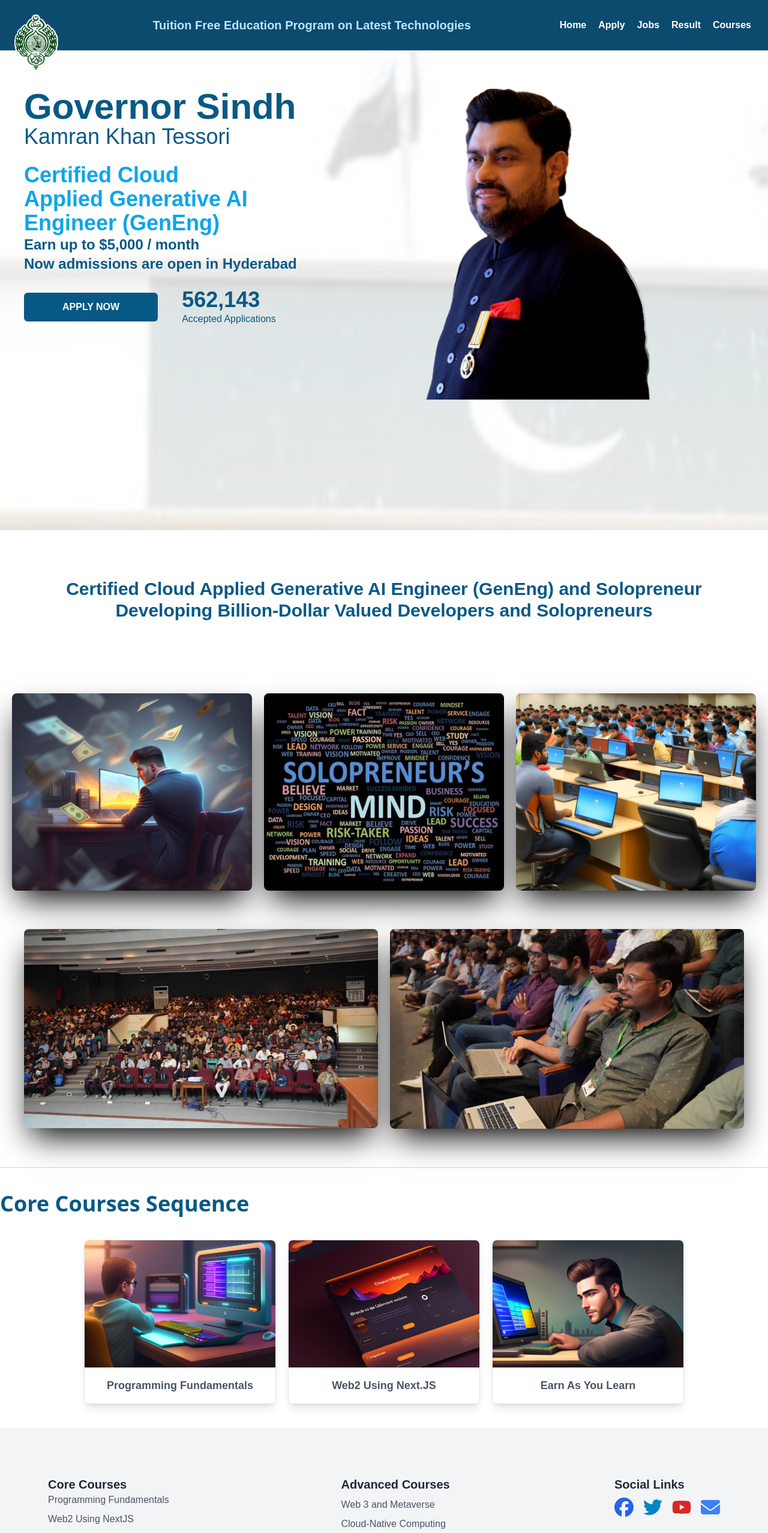
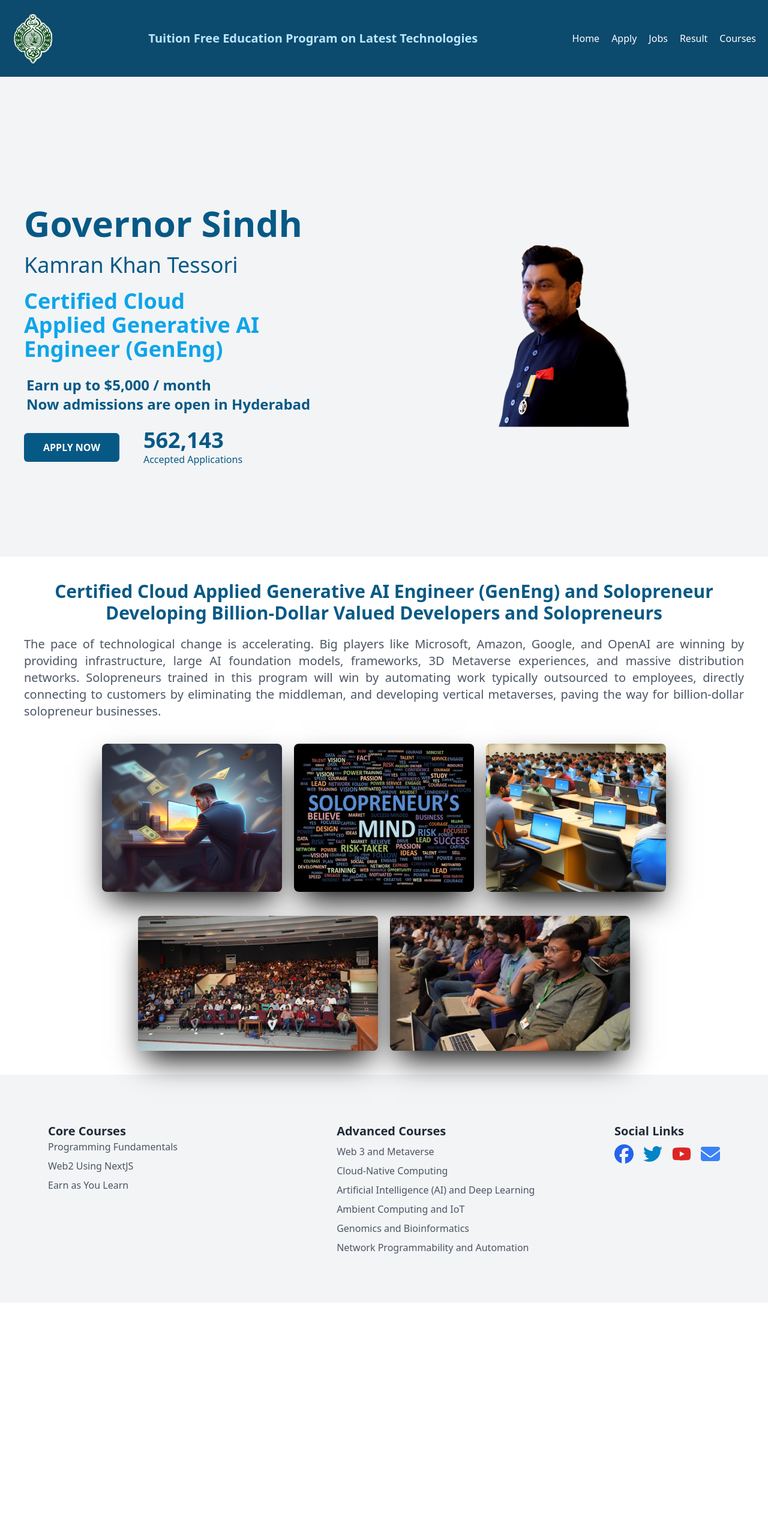
Before and after one commit to rubab1991/governor-website-with-next.js, a Next.js app: page /hero in a window 1280 px wide. Shown: the top 2556 px of the page at 60% size. After the commit the page ends 2172 px from the top, so only its background shows below. Built offline with nearby package versions, Linux system fonts and the light colour scheme.

Commit message:
4th commit

```diff
--- a/package.json
+++ b/package.json
@@ -21,10 +21,11 @@
     "@types/node": "^20",
     "@types/react": "^18",
     "@types/react-dom": "^18",
+    "autoprefixer": "^10.4.20",
     "eslint": "^8",
     "eslint-config-next": "14.2.15",
-    "postcss": "^8",
-    "tailwindcss": "^3.4.1",
+    "postcss": "^8.4.47",
+    "tailwindcss": "^3.4.14",
     "typescript": "^5"
   }
 }
--- /dev/null
+++ b/postcss.config.js
@@ -0,0 +1,6 @@
+module.exports = {
+  plugins: {
+    tailwindcss: {},
+    autoprefixer: {},
+  },
+}
--- a/src/app/footer/page.tsx
+++ b/src/app/footer/page.tsx
@@ -6,7 +6,7 @@ import { faEnvelope } from '@fortawesome/free-solid-svg-icons'; // Import the em
 
 export default function Footer() {
   return (
-    <footer className="bg-gray-100 p-20 flex flex-row justify-between">
+    <footer className="bg-gray-100 p-20 flex-col md:flex md:flex-row md:justify-between">
       <div>
         <p className="text-xl text-gray-800 font-bold">Core Courses</p>
         <ul className="space-y-2">
@@ -92,7 +92,7 @@ export default function Footer() {
         {/* Social Media Icons */}
         <div>
           <p className="text-xl font-bold text-gray-800 hover:text-gray-950">Social Links</p>
-          <ul className="flex justify-center flex-row pt-2 space-x-4">
+          <ul className="flex md:justify-center flex-row pt-2 space-x-4">
             <li>
               <Link href="https://www.facebook.com/TeamKTessori/" target="_blank" rel="noopener noreferrer">
                 <FontAwesomeIcon icon={faFacebook} className="text-blue-600 hover:text-blue-900 w-8 h-8" />
--- a/src/app/globals.css
+++ b/src/app/globals.css
@@ -1,27 +1,3 @@
 @tailwind base;
 @tailwind components;
 @tailwind utilities;
-
-:root {
-  --background: #ffffff;
-  --foreground: #171717;
-}
-
-@media (prefers-color-scheme: dark) {
-  :root {
-    --background: #0a0a0a;
-    --foreground: #ededed;
-  }
-}
-
-body {
-  color: var(--foreground);
-  background: var(--background);
-  font-family: Arial, Helvetica, sans-serif;
-}
-
-@layer utilities {
-  .text-balance {
-    text-wrap: balance;
-  }
-}
--- a/src/app/hero/page.tsx
+++ b/src/app/hero/page.tsx
@@ -1,7 +1,7 @@
-"use client"
-import Link from 'next/link'
-import React, { useEffect, useState } from 'react'
-import Image from 'next/image'
+"use client";
+import Link from "next/link";
+import React, { useEffect, useState } from "react";
+import Image from "next/image";
 
 export default function Hero() {
   const [currentIndex, setCurrentIndex] = useState(0);
@@ -19,7 +19,7 @@ export default function Hero() {
   // Change images every 3 seconds (3000ms)
   useEffect(() => {
     const interval = setInterval(() => {
-            setCurrentIndex((prevIndex: number) =>
+      setCurrentIndex((prevIndex) =>
         prevIndex === slideShowImages.length - 1 ? 0 : prevIndex + 1
       );
     }, 3000);
@@ -31,10 +31,12 @@ export default function Hero() {
   const secondIndex = (currentIndex + 1) % slideShowImages.length;
 
   return (
-        <div className="flex flex-col flex-grow min-h-screen justify-between">
-            <main className="relative flex-grow">
+    <div className="sm:flex flex-col flex-grow min-h-screen bg-gray-100 w-full sm:justify-between">
+      <main className="w-full relative flex-grow">
+        {/* Background wrapper for the main content */}
+        <div className="main-content-bg relative">
           {/* Background image */}
-                <div className="absolute inset-0 z-0 ">
+          <div className="absolute inset-0 z-0">
             <Image
               src="/images/bg_house.jpg"
               fill
@@ -45,165 +47,101 @@ export default function Hero() {
           </div>
 
           {/* Content */}
-                <div className="relative z-10 flex h-screen pt-16 px-10">
+          <div className="relative flex flex-col sm:flex-row z-10 bg-gray-100 whitespace-normal min-h-screen pt-16 px-5 sm:px-10">
             {/* Left side text */}
-                    <div className="w-1/2">
-                        <p className="font-extrabold text-sky-800 text-6xl">Governor Sindh</p>
-                        <p className="text-sky-800 text-4xl">Kamran Khan Tessori</p>
-                        <br />
-                        <p className="text-sky-500 font-extrabold text-4xl">
-                            Certified Cloud
-                            <br />
-                            Applied Generative AI
-                            <br />
-                            Engineer (GenEng)
+            <div className="w-full sm:w-1/2 flex flex-col justify-center text-center sm:text-left space-y-5">
+              <h1 className="font-extrabold text-sky-800 text-2xl md:text-6xl">
+                Governor Sindh
+              </h1>
+              <p className="text-sky-800 text-2xl md:text-4xl">
+                Kamran Khan Tessori
               </p>
-                        <p className="text-sky-800 font-extrabold text-2xl">
-                            Earn up to $5,000 / month
-                            <br />
+              <p className="text-sky-500 font-extrabold text-2xl md:text-4xl">
+                Certified Cloud <br /> Applied Generative AI <br /> Engineer (GenEng)
+              </p>
+              <p className="text-sky-800 font-extrabold p-1 sm:text-2xl">
+                Earn up to $5,000 / month <br />
                 Now admissions are open in Hyderabad
               </p>
-                        <br />
-                        <div className="flex items-center space-x-10">
-                            <button className="bg-sky-800 text-white font-extrabold px-16 py-3 rounded-md">
+              <div className="flex flex-col md:flex-row items-center md:space-x-10 space-y-5 md:space-y-0">
+                <button className="bg-sky-800 text-white font-extrabold px-8 py-3 rounded-md hover:bg-sky-700 transition-all">
                   APPLY NOW
                 </button>
-
                 <div>
-                                <span className="text-4xl font-extrabold text-sky-800">562,143</span>
+                  <span className="sm:text-4xl text-2xl font-extrabold text-sky-800">
+                    562,143
+                  </span>
                   <p className="text-sky-800">Accepted Applications</p>
                 </div>
               </div>
             </div>
 
             {/* Right side image */}
-                    <div className="w-2/3 flex justify-end items-start right-0">
+            <div className="w-full sm:w-1/2 flex justify-center items-center mt-10 sm:mt-0">
               <Image
                 src="/images/governor.png"
-                            width={800}
-                            height={800}
+                width={400}
+                height={400}
                 alt="governor"
-                            className="rounded-lg"
+                className="rounded-lg max-w-full h-auto"
               />
             </div>
           </div>
+        </div>
 
-                <div className="relative inset-0 z-0  bg-white">
-                    <p className="text-3xl text-center font-extrabold text-sky-800 pt-20">
+        {/* Additional Content */}
+        <div className="bg-white py-10 px-5 sm:px-10">
+          <p className="text-xl sm:text-3xl text-center font-extrabold text-sky-800">
             Certified Cloud Applied Generative AI Engineer (GenEng) and Solopreneur
-                        <br /> Developing Billion-Dollar Valued Developers and Solopreneurs
+            <br />
+            Developing Billion-Dollar Valued Developers and Solopreneurs
+          </p>
+          <p className="text-sm sm:text-xl text-gray-600 text-justify mt-5">
+            The pace of technological change is accelerating. Big players like
+            Microsoft, Amazon, Google, and OpenAI are winning by providing
+            infrastructure, large AI foundation models, frameworks, 3D Metaverse
+            experiences, and massive distribution networks. Solopreneurs trained in
+            this program will win by automating work typically outsourced to
+            employees, directly connecting to customers by eliminating the
+            middleman, and developing vertical metaverses, paving the way for
+            billion-dollar solopreneur businesses.
           </p>
 
-                    <p className="text-balance p-20 pt-10 text-xl">
-                        {/* Content here */}
-                    </p>
-                </div>
-<div className="relative inset-0 z-0  bg-white">
-                {/* 3 images horizontally */}
-                <div className="flex justify-center space-x-5">
+          {/* Three Images in a Row */}
+          <div className="flex flex-wrap flex-grow justify-center gap-5 pt-10">
+            {["/images/image1.png", "/images/image2.png", "/images/image3.png"].map(
+              (src, index) => (
                 <Image
-                        src="/images/image1.png"
-                        alt="image2"
-                        width={400}
-                        height={400}
+                  key={index}
+                  src={src}
+                  alt={`image${index + 1}`}
+                  width={300}
+                  height={300}
                   className="rounded-lg shadow-2xl shadow-black"
                 />
-                    <Image
-                        src="/images/image2.png"
-                        alt="image1"
-                        width={400}
-                        height={400}
-                        className="rounded-lg shadow-2xl shadow-black"
-                    />
-                    <Image
-                        src="/images/image3.png"
-                        alt="image3"
-                        width={400}
-                        height={400}
-                        className="rounded-lg shadow-2xl shadow-black"
-                    />
+              )
+            )}
           </div>
 
-                <br />
-
-                {/* Slideshow of pictures showing two images at a time */}
-                <div className="pt-10 flex justify-center space-x-5 p-10">
-                    <div className="w-1/2">
+          {/* Slideshow */}
+          <div className="pt-10 flex flex-col flex-wrap md:flex-row justify-center items-center gap-5">
             <Image
               src={slideShowImages[currentIndex]}
               alt={`slideshow-${currentIndex}`}
-                            width={600}
-                            height={600}
+              width={400}
+              height={400}
               className="rounded-lg shadow-2xl shadow-black object-cover"
             />
-                    </div>
-
-                    <div className="w-1/2">
             <Image
               src={slideShowImages[secondIndex]}
               alt={`slideshow-${secondIndex}`}
-                            width={600}
-                            height={600}
+              width={400}
+              height={400}
               className="rounded-lg shadow-2xl shadow-black object-cover"
             />
           </div>
         </div>
-
-                <br className="pt-5" />
-                {/* Divider Line */}
-                <div>
-                    <hr className="border-gray-300" />
-                    <p className="text-sky-800 text-4xl font-sans font-extrabold pt-10">Core Courses Sequence</p>
-                </div>
-
-                <div className="flex justify-center space-x-5 p-10 text-gray-600">
-                    <Link href="/programming" className="block max-w-xs border rounded-lg shadow-lg overflow-hidden">
-                        <div className="relative">
-                            <Image
-                                src="/images/programming_fundamentals.jpg"
-                                alt="Programming Fundamentals"
-                                width={300}
-                                height={300}
-                                className="w-full h-auto"
-                            />
-                        </div>
-                        <div className="p-4">
-                            <h2 className="text-lg font-bold text-center">Programming Fundamentals</h2>
-                        </div>
-                    </Link>
-
-                    <Link href="/web3" className="block max-w-xs border rounded-lg shadow-lg overflow-hidden">
-                        <div className="relative">
-                            <Image
-                                src="/images/nextjs1.jpg"
-                                alt="Web3"
-                                width={300}
-                                height={300}
-                                className="w-full h-auto"
-                            />
-                        </div>
-                        <div className="p-4">
-                            <h2 className="text-lg font-bold text-center">Web2 Using Next.JS</h2>
-                        </div>
-                    </Link>
-
-                    <Link href="/earnaslearn" className="block max-w-xs border rounded-lg shadow-lg overflow-hidden">
-                        <div className="relative">
-                            <Image
-                                src="/images/earn_as_your_learn.jpg"
-                                alt="Earn As You Learn"
-                                width={300}
-                                height={300}
-                                className="w-full h-auto"
-                            />
-                        </div>
-                        <div className="p-4">
-                            <h2 className="text-lg font-bold text-center">Earn As You Learn</h2>
-                        </div>
-                    </Link>
-                </div>
-                </div>
       </main>
     </div>
-    )
+  );
 }
--- a/src/app/nav/page.tsx
+++ b/src/app/nav/page.tsx
@@ -1,41 +1,114 @@
+"use client";
+
+import { useState } from "react";
 import Image from "next/image";
-import Link from "next/link";
+import { useRouter } from "next/navigation";
 
 export default function Header() {
+    const [isMenuOpen, setIsMenuOpen] = useState(false);
+    const router = useRouter();
+
+    const toggleMenu = () => {
+        setIsMenuOpen(!isMenuOpen);
+    };
+
+    const closeMenu = (href: string) => {
+        setIsMenuOpen(false);
+        router.push(href); // Navigate to the desired page
+    };
+
     return (
-        <nav className="bg-sky-900 p-7 relative flex items-center justify-between">
+        <nav className="w-full flex flex-col sm:flex-row bg-sky-900 p-5 relative sm:items-center sm:justify-between z-50">
             {/* Logo */}
-            <div className="absolute left-5 top-5">
+            <div
+                className={`absolute sm:static left-5 sm:left-0 top-5 sm:top-0 transition-opacity duration-300 ${
+                    isMenuOpen ? "opacity-0" : "opacity-100"
+                }`}
+            >
                 <Image
                     src="/images/logo.png"
-                    width={80}
-                    height={80}
+                    width={70}
+                    height={70}
                     alt="Tuition Free Education Program Logo"
                 />
             </div>
 
+            {/* Description */}
+            <p className="text-sky-200 lg:text-xl px-5 md:px-32 sm:px-5 font-bold text-center sm:text-left">
+                <span className="block md:hidden">Tuition Free Program</span>
+                <span className="hidden md:block">
+                    Tuition Free Education Program on Latest Technologies
+                </span>
+            </p>
+
+            {/* Toggle Button */}
+            <button
+                onClick={toggleMenu}
+                className="absolute right-5 top-5 sm:hidden flex flex-col items-center justify-center w-10 h-10"
+            >
+                <span
+                    className={`block w-8 h-1 bg-white transition-transform duration-300 ${
+                        isMenuOpen ? "rotate-45 translate-y-2" : ""
+                    }`}
+                ></span>
+                <span
+                    className={`block w-8 h-1 bg-white my-1 transition-opacity duration-300 ${
+                        isMenuOpen ? "opacity-0" : "opacity-100"
+                    }`}
+                ></span>
+                <span
+                    className={`block w-8 h-1 bg-white transition-transform duration-300 ${
+                        isMenuOpen ? "-rotate-45 -translate-y-2" : ""
+                    }`}
+                ></span>
+            </button>
+
             {/* Navigation Bar */}
-            <ul className="flex justify-end items-center space-x-5 w-full text-white font-bold">
-                {/* Description */}
-                <li className="text-sky-200 text-xl px-5 md:px-32 w-full md:w-auto text-center">
-                    Tuition Free Education Program on Latest Technologies
-                </li>
-
+            <ul
+                className={`sm:flex sm:flex-row sm:justify-end w-full sm:w-auto sm:items-center space-y-5 sm:space-y-0 sm:space-x-5 text-white bg-sky-900 sm:bg-transparent absolute sm:static top-16 left-0 right-0 p-5 sm:p-0 transition-all duration-300 ease-in-out ${
+                    isMenuOpen ? "block" : "hidden"
+                }`}
+            >
                 {/* Navigation Links */}
                 <li>
-                    <Link href="/" className="hover:text-sky-300">Home</Link>
+                    <button
+                        onClick={() => closeMenu("/")}
+                        className="hover:text-sky-300 text-left w-full sm:w-auto"
+                    >
+                        Home
+                    </button>
                 </li>
                 <li>
-                    <Link href="/apply" className="hover:text-sky-300">Apply</Link>
+                    <button
+                        onClick={() => closeMenu("/apply")}
+                        className="hover:text-sky-300 text-left w-full sm:w-auto"
+                    >
+                        Apply
+                    </button>
                 </li>
                 <li>
-                    <Link href="/jobs" className="hover:text-sky-300">Jobs</Link>
+                    <button
+                        onClick={() => closeMenu("/jobs")}
+                        className="hover:text-sky-300 text-left w-full sm:w-auto"
+                    >
+                        Jobs
+                    </button>
                 </li>
                 <li>
-                    <Link href="/results" className="hover:text-sky-300">Result</Link>
+                    <button
+                        onClick={() => closeMenu("/results")}
+                        className="hover:text-sky-300 text-left w-full sm:w-auto"
+                    >
+                        Result
+                    </button>
                 </li>
                 <li>
-                    <Link href="/courses" className="hover:text-sky-300">Courses</Link>
+                    <button
+                        onClick={() => closeMenu("/courses")}
+                        className="hover:text-sky-300 text-left w-full sm:w-auto"
+                    >
+                        Courses
+                    </button>
                 </li>
             </ul>
         </nav>
--- /dev/null
+++ b/tailwind.config.js
@@ -0,0 +1,15 @@
+/** @type {import('tailwindcss').Config} */
+module.exports = {
+  content: [
+    "./app/**/*.{js,ts,jsx,tsx,mdx}",
+    "./pages/**/*.{js,ts,jsx,tsx,mdx}",
+    "./components/**/*.{js,ts,jsx,tsx,mdx}",
+
+    // Or if using `src` directory:
+    "./src/**/*.{js,ts,jsx,tsx,mdx}",
+  ],
+  theme: {
+    extend: {},
+  },
+  plugins: [],
+}
```
Also changed, not shown: 1 other file (tests, documents, lock files or other folders). Lines whose indentation alone changed are shown as unchanged.
